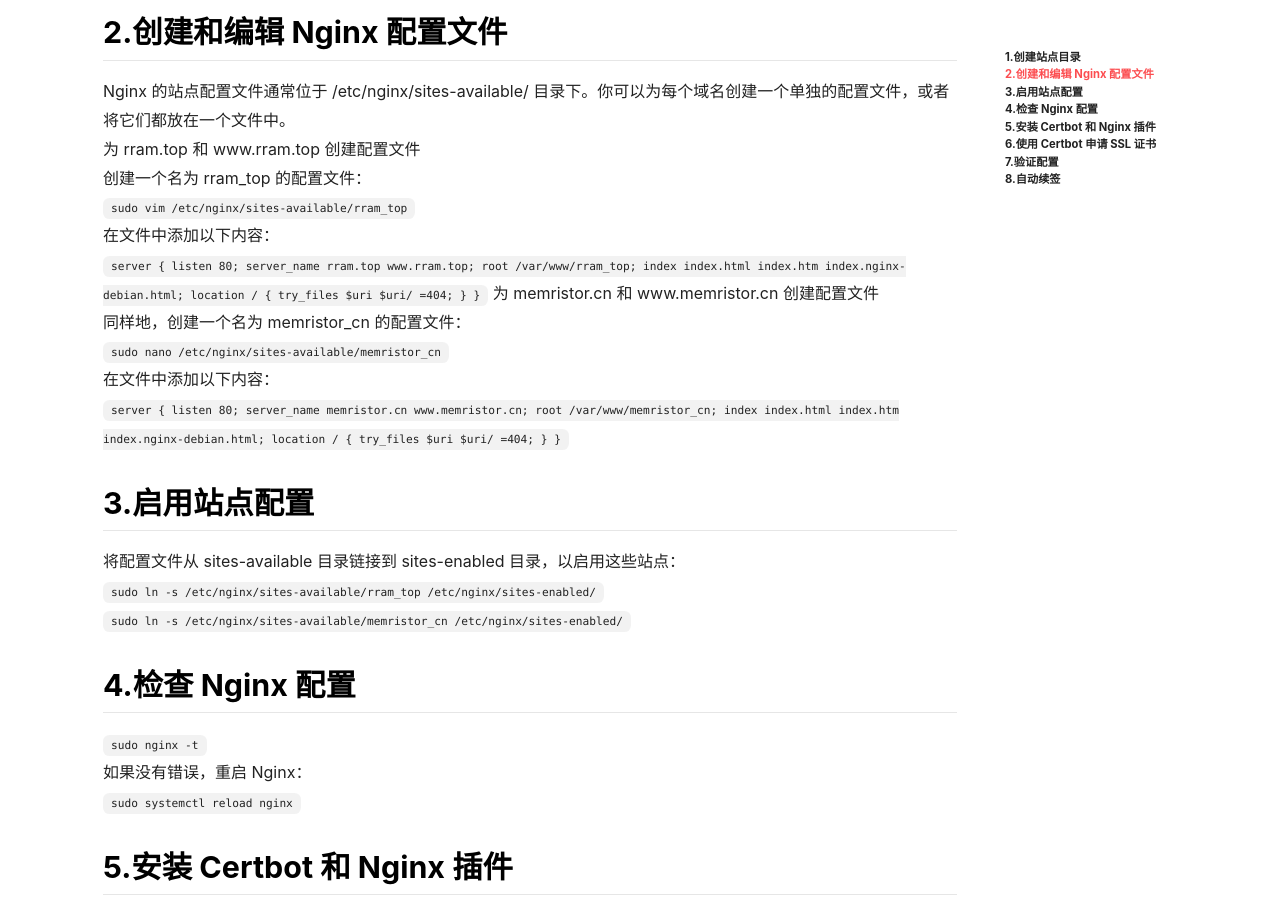
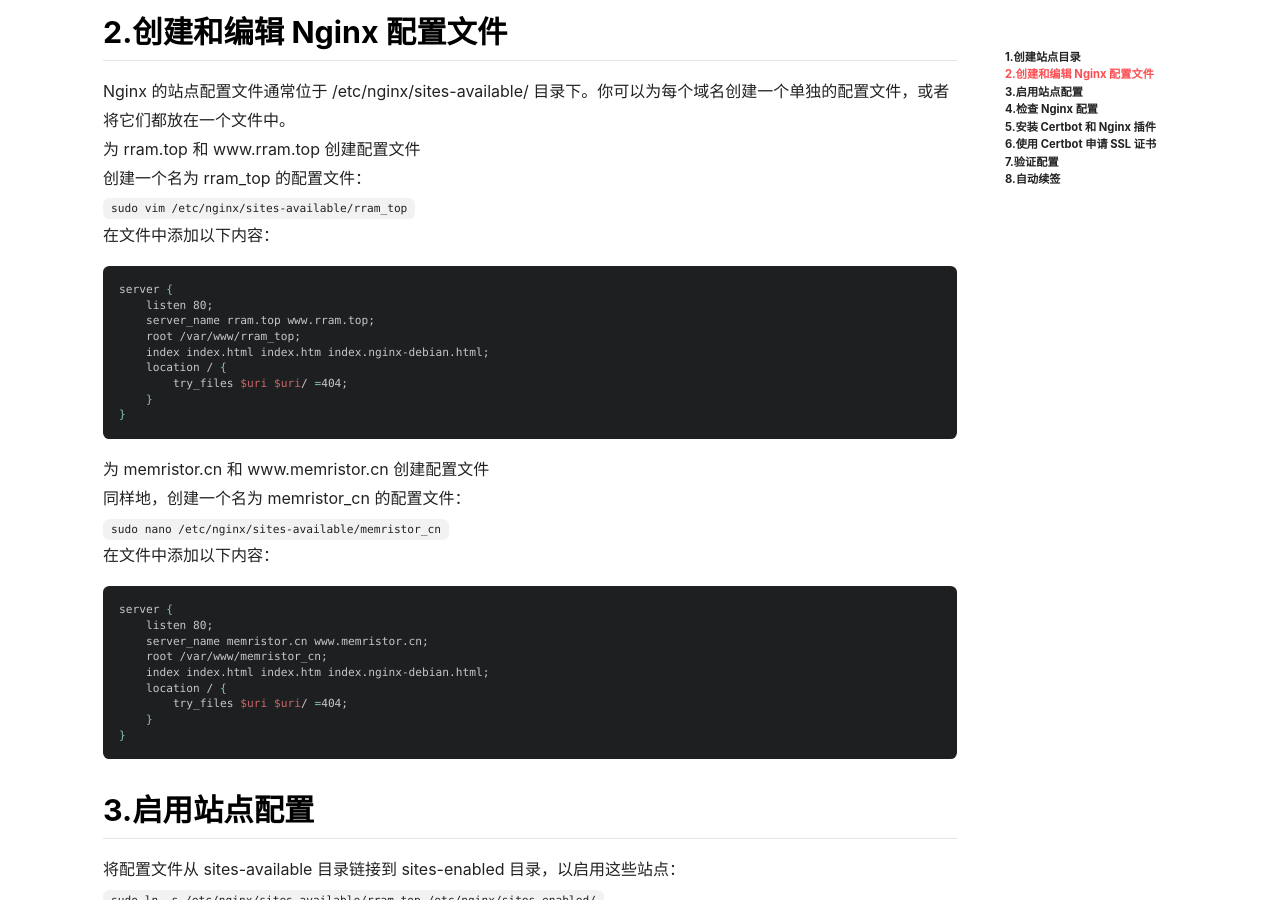
Before and after one commit to sertreet/sertreet.github.io, a Jekyll site: the page built from _posts/2024-08-20-nginxCertbotMultistation.md, in a window 1280 px wide and 900 px high, scrolled down 535 px. Built offline with Jekyll 4.4.1, drawn with Linux system fonts in a browser that asks for light colours; nearby versions of some CDN libraries.

Commit message:
Update 2024-08-20-nginxCertbotMultistation.md

````diff
--- a/_posts/2024-08-20-nginxCertbotMultistation.md
+++ b/_posts/2024-08-20-nginxCertbotMultistation.md
@@ -15,7 +15,8 @@
 创建一个名为 rram_top 的配置文件：
 `sudo vim /etc/nginx/sites-available/rram_top`
 在文件中添加以下内容：
-`server {
+```bash
+server {
     listen 80;
     server_name rram.top www.rram.top;
     root /var/www/rram_top;
@@ -23,12 +24,14 @@
     location / {
         try_files $uri $uri/ =404;
     }
-}`
+}
+```
 为 memristor.cn 和 www.memristor.cn 创建配置文件
 同样地，创建一个名为 memristor_cn 的配置文件：
 `sudo nano /etc/nginx/sites-available/memristor_cn`
 在文件中添加以下内容：
-`server {
+```bash
+server {
     listen 80;
     server_name memristor.cn www.memristor.cn;
     root /var/www/memristor_cn;
@@ -36,7 +39,8 @@
     location / {
         try_files $uri $uri/ =404;
     }
-}`
+}
+```
 ## 3.启用站点配置
 将配置文件从 sites-available 目录链接到 sites-enabled 目录，以启用这些站点：
 `sudo ln -s /etc/nginx/sites-available/rram_top /etc/nginx/sites-enabled/`
````
